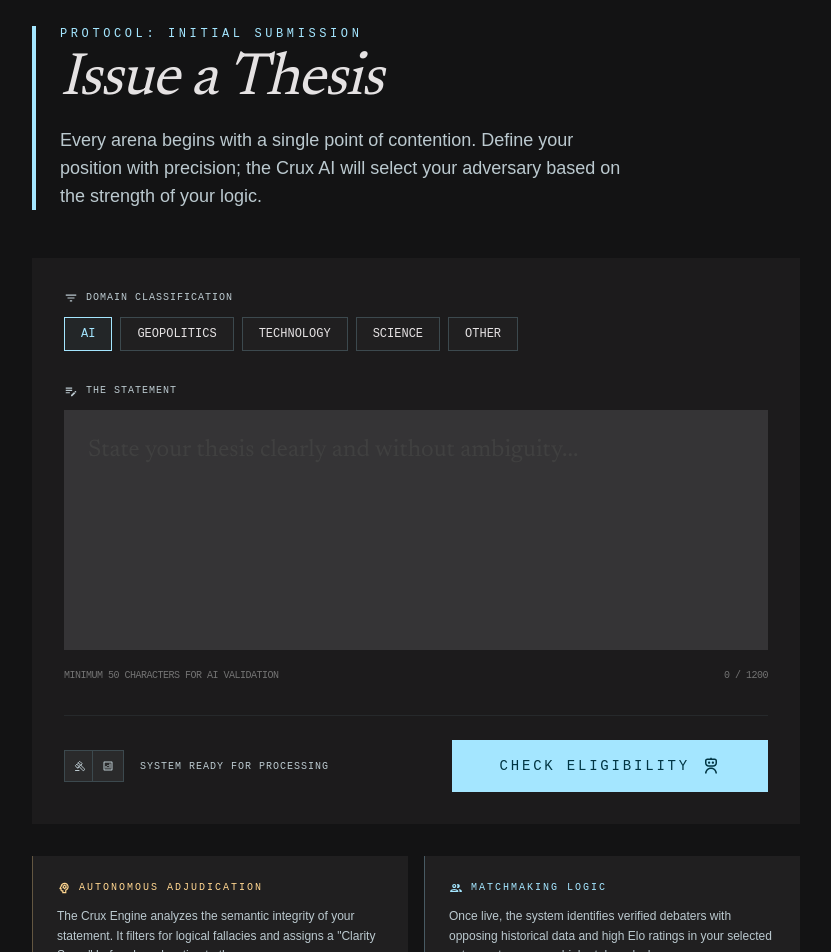
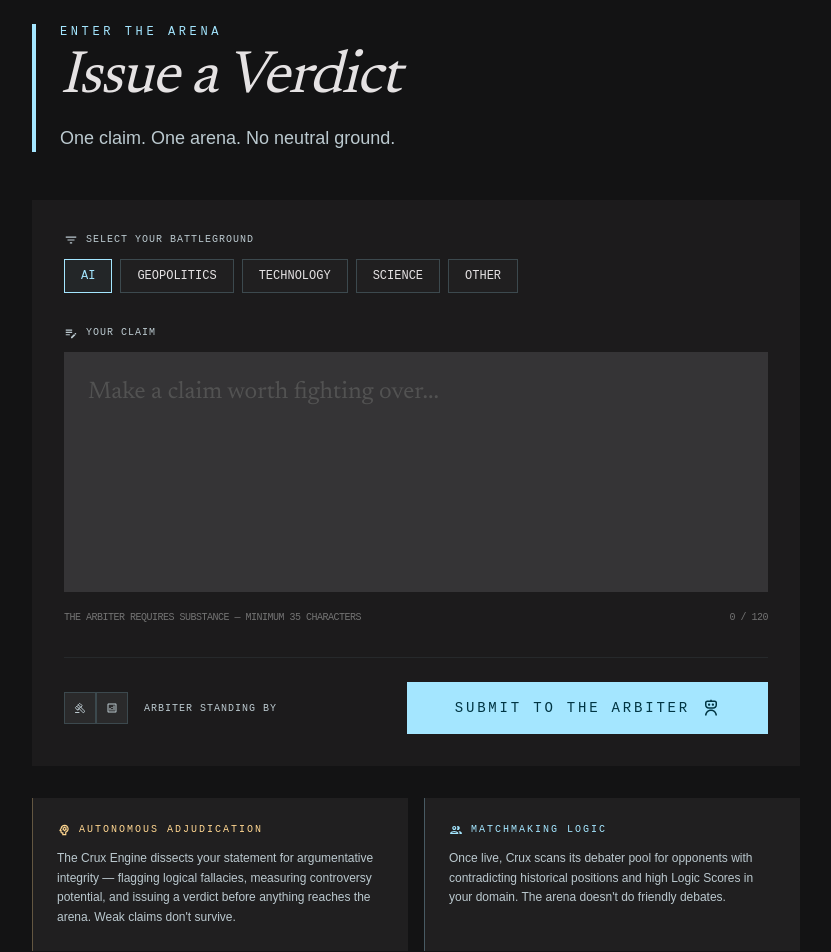
Before and after one commit to Nitesh-Kumar-7557/crux, a Next.js app in the folder frontend/: page /statement in a window 1280 px wide. Shown: the part 120-1072 px from the top of the page, without its empty margins (224-1055 px from the left). Built offline with nearby package versions, Linux system fonts and the light colour scheme; no server answers.

Commit message:
refactor: changed the words of statement page to make the user experience better.

```diff
--- a/frontend/app/_components/Navbar.tsx
+++ b/frontend/app/_components/Navbar.tsx
@@ -37,7 +37,7 @@ const Navbar = () => {
         </div>
       </div>
       <div className="flex items-center gap-3">
-        <div className="hidden lg:flex items-center bg-surface-container-low border border-outline-variant/30 px-3 py-1.5 gap-2">
+        {/* <div className="hidden lg:flex items-center bg-surface-container-low border border-outline-variant/30 px-3 py-1.5 gap-2">
           <span className="material-symbols-outlined text-outline text-sm">
             <IoMdSearch />
           </span>
@@ -46,13 +46,13 @@ const Navbar = () => {
             placeholder="Search statements..."
             type="text"
           />
-        </div>
-        <Link href={user === null ? '/login' : '/statement'} className="bg-primary text-on-primary px-4 py-2 font-label uppercase tracking-widest text-xs font-bold hover:bg-primary-container active:scale-95 transition-all duration-100">
+        </div> */}
+        <Link href={user === null ? '/login' : '/statement'} className="bg-primary text-on-primary mx-2 px-4 py-2 font-label uppercase tracking-widest text-xs font-bold hover:bg-primary-container active:scale-95 transition-all duration-100">
           NEW STATEMENT
         </Link>
-        <span className="cursor-pointer text-gray-500 hover:text-primary-container transition-colors">
+        {/* <span className="cursor-pointer text-gray-500 hover:text-primary-container transition-colors">
           <IoIosNotificationsOutline size={31} />
-        </span>
+        </span> */}
         <Link href={user ? '/profile' : '/login'} className={`cursor-pointer ${pathname === '/profile' ? 'border-b-2 border-primary-container pb-1 text-primary-container':''} text-gray-500 hover:text-primary-container transition-colors`}>
           <CgProfile size={26} />
         </Link>
--- a/frontend/app/_components/arena/TopDebatersCard.tsx
+++ b/frontend/app/_components/arena/TopDebatersCard.tsx
@@ -19,7 +19,7 @@ const TopDebatersCard = ({
         {rank < 10 ? `0${rank}` : rank}
       </span>
       <img
-        className="w-10 h-10 border border-outline-variant/30"
+        className="w-10 grayscale-80 h-10 border border-outline-variant/30 hover:grayscale-0 transition-all"
         data-alt="minimalist avatar of a scholarly man with a grey beard and sharp intelligent eyes"
         src={avatar_url}
       />
--- a/frontend/app/_components/statement/CruxAIRoleInfo.tsx
+++ b/frontend/app/_components/statement/CruxAIRoleInfo.tsx
@@ -10,9 +10,7 @@ const CruxAIRoleInfo = () => {
           Autonomous Adjudication
         </h4>
         <p className="font-body text-xs text-on-surface-variant leading-relaxed">
-          The Crux Engine analyzes the semantic integrity of your statement. It
-          filters for logical fallacies and assigns a "Clarity Score" before
-          broadcasting to the arena.
+          The Crux Engine dissects your statement for argumentative integrity — flagging logical fallacies, measuring controversy potential, and issuing a verdict before anything reaches the arena. Weak claims don't survive.
         </p>
       </div>
       <div className="bg-surface-container p-6 border-l border-primary/30">
@@ -21,9 +19,7 @@ const CruxAIRoleInfo = () => {
           Matchmaking Logic
         </h4>
         <p className="font-body text-xs text-on-surface-variant leading-relaxed">
-          Once live, the system identifies verified debaters with opposing
-          historical data and high Elo ratings in your selected category to
-          ensure a high-stakes clash.
+          Once live, Crux scans its debater pool for opponents with contradicting historical positions and high Logic Scores in your domain. The arena doesn't do friendly debates.
         </p>
       </div>
     </div>
--- a/frontend/app/_components/statement/StatementForm.tsx
+++ b/frontend/app/_components/statement/StatementForm.tsx
@@ -25,6 +25,7 @@ const StatementForm = ({ domains }: { domains: DomainClassification }) => {
   const userPromise: Promise<jwtPayload | null> = useUser();
 
   const [text, setText] = useState("");
+  const [allowInput, setAllowInput] = useState(true)
   const [selectedDomain, setSelectedDomain] = useState("AI");
   const [keyword, setKeyword] = useState('');
   const [loading, setLoading] = useState(false);
@@ -46,6 +47,7 @@ const StatementForm = ({ domains }: { domains: DomainClassification }) => {
     setKeyword(data.keyword)
     setFeedback(data.feedback)
     setText(data.improved)
+    setAllowInput(false)
     setDomain(data.domain)
     setLoading(false);
   }
@@ -71,7 +73,7 @@ const StatementForm = ({ domains }: { domains: DomainClassification }) => {
             <span className="material-symbols-outlined text-sm">
               <MdFilterList />
             </span>
-            Domain Classification
+            SELECT YOUR BATTLEGROUND
           </label>
           <div className=" flex flex-wrap gap-2">
             {domains.map((e, i) => (
@@ -92,23 +94,23 @@ const StatementForm = ({ domains }: { domains: DomainClassification }) => {
             <span className="material-symbols-outlined text-sm">
               <MdEditNote />
             </span>
-            The Statement
+            YOUR CLAIM
           </label>
           <textarea
-            className={`w-full focus:outline-none bg-surface-container-highest border-0 focus:ring-1 focus:ring-primary min-h-60 p-6 ${newsreader.className} text-2xl italic placeholder:text-neutral-700 text-on-surface resize-none`}
-            placeholder="State your thesis clearly and without ambiguity..."
+            className={`w-full focus:outline-none bg-surface-container-highest border-0 focus:ring-1 focus:ring-primary min-h-60 p-6 ${newsreader.className} text-2xl italic placeholder:text-neutral-600 text-on-surface resize-none`}
+            placeholder="Make a claim worth fighting over..."
             value={text}
-            onChange={(e) => setText(e.target.value)}
+            onChange={(e) => {allowInput && setText(e.target.value)}}
           ></textarea>
           <div className="flex justify-between items-center text-[10px] font-label text-neutral-500 uppercase tracking-tighter">
-            <span>Minimum 50 characters for AI validation</span>
-            <span>{text.length} / 1200</span>
+            <span>THE ARBITER REQUIRES SUBSTANCE — MINIMUM 35 CHARACTERS</span>
+            <span>{text.length} / 120</span>
           </div>
         </div>
         {/* <!-- Action Bar --> */}
         <div className="pt-6 border-t border-outline-variant/30 flex flex-col md:flex-row gap-6 items-center justify-between">
           <div className="flex items-center gap-4 text-on-surface-variant">
-            <div className="flex -space-x-1">
+            <div className="flex">
               <div className="w-8 h-8 bg-surface-container-high border border-outline-variant flex items-center justify-center">
                 <span className="material-symbols-outlined text-xs">
                   <TbGavel />
@@ -121,22 +123,22 @@ const StatementForm = ({ domains }: { domains: DomainClassification }) => {
               </div>
             </div>
             <span className="font-label text-[10px] uppercase tracking-widest">
-              System Ready for Processing
+              ARBITER STANDING BY
             </span>
           </div>
           {eligibility === 'pass' && <button
-            className={`${text.length > 50 ? "cursor-pointer hover:bg-primary-container bg-primary" : "disabled bg-primary cursor-not-allowed"} w-full md:w-auto  text-on-primary font-label text-sm uppercase tracking-[0.2em] px-12 py-4 transition-all active:scale-95 flex items-center justify-center gap-3`}
+            className={`${text.length > 35 ? "cursor-pointer hover:bg-primary-container bg-primary" : "disabled bg-primary cursor-not-allowed"} w-full md:w-auto  text-on-primary font-label text-sm uppercase tracking-[0.2em] px-12 py-4 transition-all active:scale-95 flex items-center justify-center gap-3`}
             type="submit"
           >
             Broadcast Statement
           <span className="material-symbols-outlined text-lg"><MdSensors /></span>
           </button>}
           {eligibility !== 'pass' && <button
-            onClick={checkEligibility}
-            className={`${text.length > 50 ? "cursor-pointer hover:bg-primary-container bg-primary" : "disabled bg-primary cursor-not-allowed"} w-full md:w-auto  text-on-primary font-label text-sm uppercase tracking-[0.2em] px-12 py-4 transition-all active:scale-95 flex items-center justify-center gap-3`}
+            onClick={()=> {if(text.length > 35) checkEligibility()}}
+            className={`${text.length > 35 ? "cursor-pointer hover:bg-primary-container bg-primary" : "disabled bg-primary cursor-not-allowed"} w-full md:w-auto  text-on-primary font-label text-sm uppercase tracking-[0.2em] px-12 py-4 transition-all active:scale-95 flex items-center justify-center gap-3`}
             type="button"
           >
-            Check Eligibility
+            SUBMIT TO THE ARBITER
             {(loading || eligibility === 'pending') ? <span className="border-t-2 border-black h-4 w-4 rounded-full animate-spin"></span> : <span className="material-symbols-outlined text-lg"><RiRobot3Line /></span>}
           </button>}
         </div>
--- a/frontend/app/_components/statement/StatementHeader.tsx
+++ b/frontend/app/_components/statement/StatementHeader.tsx
@@ -4,15 +4,13 @@ const StatementHeader = () => {
   return (
     <div className="mb-12 border-l-4 border-primary pl-6">
       <span className="font-label text-primary text-xs uppercase tracking-[0.3em] mb-2 block">
-        Protocol: Initial Submission
+        ENTER THE ARENA
       </span>
       <h1 className="font-headline italic text-5xl md:text-6xl text-on-background tracking-tight">
-        Issue a Thesis
+        Issue a Verdict
       </h1>
       <p className="mt-4 text-on-surface-variant font-body text-lg max-w-xl">
-        Every arena begins with a single point of contention. Define your
-        position with precision; the Crux AI will select your adversary based on
-        the strength of your logic.
+        One claim. One arena. No neutral ground.
       </p>
     </div>
   );
--- a/frontend/app/statement/page.tsx
+++ b/frontend/app/statement/page.tsx
@@ -3,7 +3,7 @@ import CruxAIRoleInfo from "../_components/statement/CruxAIRoleInfo";
 import { DomainClassification } from "./types";
 import StatementForm from "../_components/statement/StatementForm";
 
-// Dummy Data
+
 const domains: DomainClassification = ['AI','Geopolitics','Technology','Science','Other']
 
 const page = () => {
```
